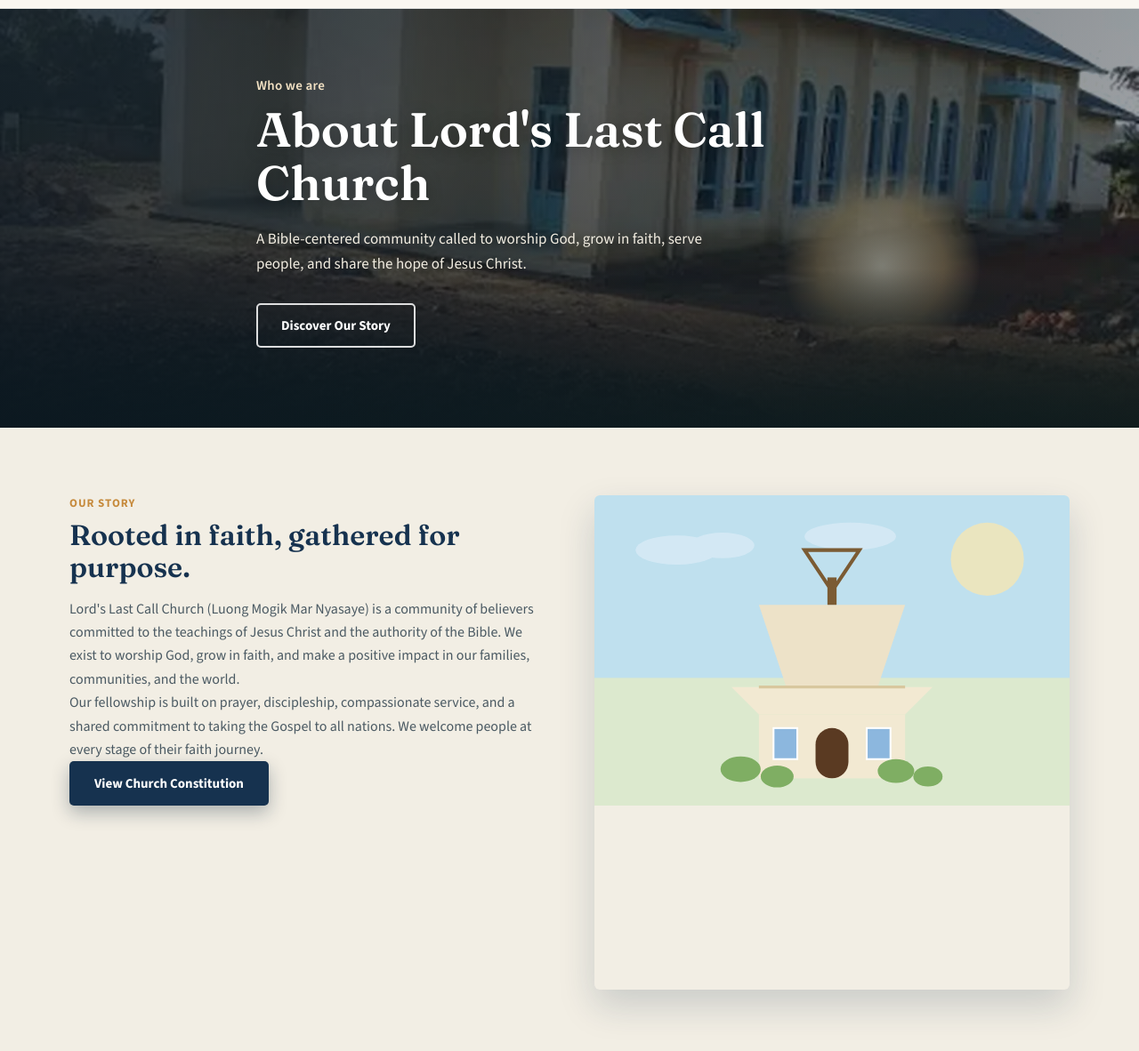
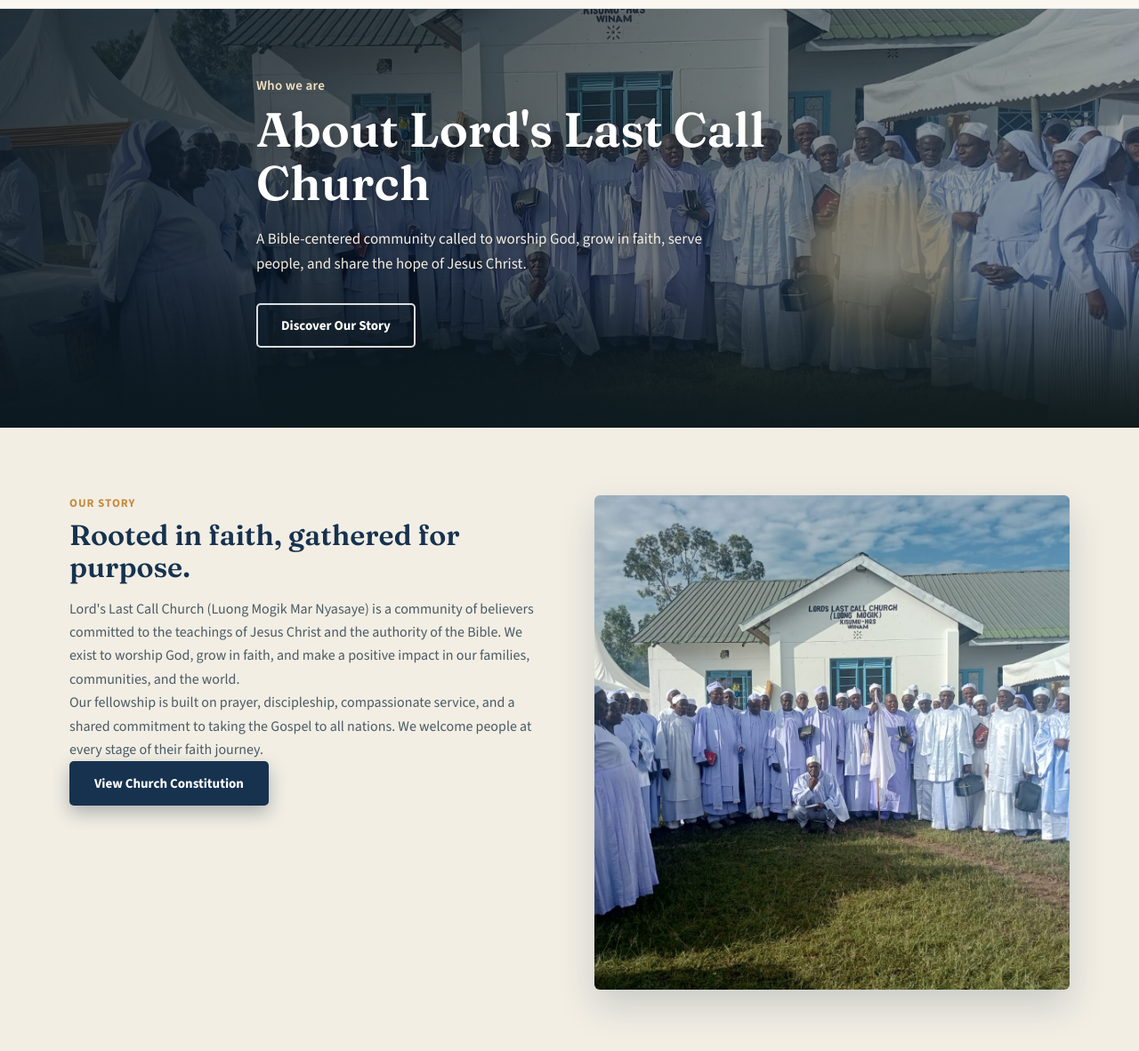
Before and after one commit to poloshem/LLC, a plain HTML site: page about.html in a window 1280 px wide. Shown: the part 118-1300 px from the top of the page at 89% size. Drawn offline with nearby package versions, Linux system fonts and the light colour scheme.

Commit message:
Use church photo on About page
Replace the About hero background and story illustration with Nchurch.jpeg.

Co-authored-by: Copilot <223556219+Copilot@users.noreply.github.com>

```diff
--- a/about.html
+++ b/about.html
@@ -81,7 +81,7 @@
           <p>Our fellowship is built on prayer, discipleship, compassionate service, and a shared commitment to taking the Gospel to all nations. We welcome people at every stage of their faith journey.</p>
           <a class="btn btn-navy" href="publication/LLCC%20Constitution%203rd%20Ammendment%202023%20Updated%20NEW.pdf">View Church Constitution</a>
         </div>
-        <div class="church-art"><svg viewBox="0 0 520 340" xmlns="http://www.w3.org/2000/svg"><rect width="520" height="340" fill="#BFE0EE"/><rect y="200" width="520" height="140" fill="#DCE9CE"/><circle cx="430" cy="70" r="40" fill="#F6E6B4" opacity="0.8"/><g opacity="0.5" fill="#E8F1FB"><ellipse cx="90" cy="60" rx="45" ry="16"/><ellipse cx="140" cy="55" rx="35" ry="14"/><ellipse cx="280" cy="45" rx="50" ry="15"/></g><polygon points="180,120 340,120 310,210 210,210" fill="#EDE2C8"/><polygon points="150,210 370,210 340,240 180,240" fill="#F2E9D2"/><rect x="180" y="240" width="160" height="70" fill="#F2E9D2"/><polygon points="255,90 265,90 265,120 255,120" fill="#7B5B33"/><polygon points="230,60 260,105 290,60" fill="none" stroke="#7B5B33" stroke-width="4"/><rect x="242" y="255" width="36" height="55" rx="18" fill="#5A3A22"/><rect x="196" y="255" width="26" height="34" fill="#8CB7DE" stroke="#fff" stroke-width="2"/><rect x="298" y="255" width="26" height="34" fill="#8CB7DE" stroke="#fff" stroke-width="2"/><path d="M180,210 L340,210" stroke="#D8C79E" stroke-width="3"/><g fill="#7FAE63"><ellipse cx="160" cy="300" rx="22" ry="14"/><ellipse cx="200" cy="308" rx="18" ry="12"/><ellipse cx="330" cy="302" rx="20" ry="13"/><ellipse cx="365" cy="308" rx="16" ry="11"/></g></svg></div>
+        <div class="church-art"><img src="images/Nchurch.jpeg" alt="Church members gathered together"></div>
       </div>
     </section>
 
--- a/styles.css
+++ b/styles.css
@@ -195,7 +195,7 @@ body[data-page="home"] .hero::after{
   background:linear-gradient(90deg, rgba(10,23,33,.82) 0%, rgba(10,23,33,.64) 42%, rgba(10,23,33,.2) 100%);
 }
 .page-hero .hero-cross{display:none !important;}
-.about-hero{--hero-image:url("images/about-hero.webp");}
+.about-hero{--hero-image:url("images/Nchurch.jpeg");}
 .beliefs-hero{--hero-image:url("images/beliefs-hero.webp");}
 .ministries-hero{--hero-image:url("images/ministries-hero.webp");}
 @media (min-width: 981px){
```
